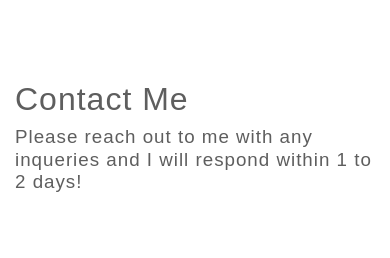
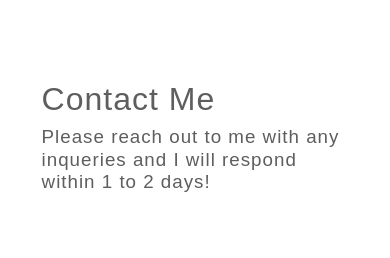
Before and after one commit to benrgross/Portfolio, a React (Create React App) app in the folder client/: page /contact in a window 390 px wide. Shown: the part 190-448 px from the top of the page. Built offline with nearby package versions, Linux system fonts and the light colour scheme.

Commit message:
style for contact -- responsive layout

```diff
--- a/client/src/index.css
+++ b/client/src/index.css
@@ -177,7 +177,7 @@ code {
     font-weight: 600;
     color: #5e5e5e;
     letter-spacing: 0.0625rem;
-    width: 100%;
+    width: 86%;
     margin-bottom: 2rem;
     padding: 10px;
   }
```
